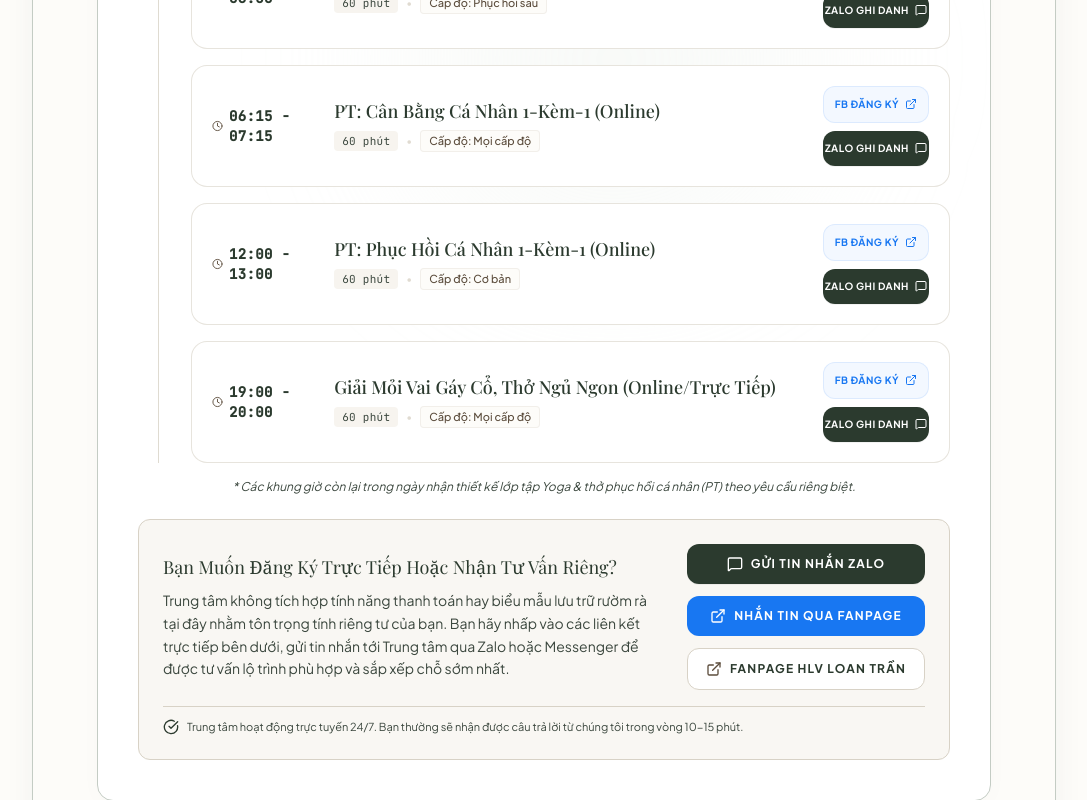
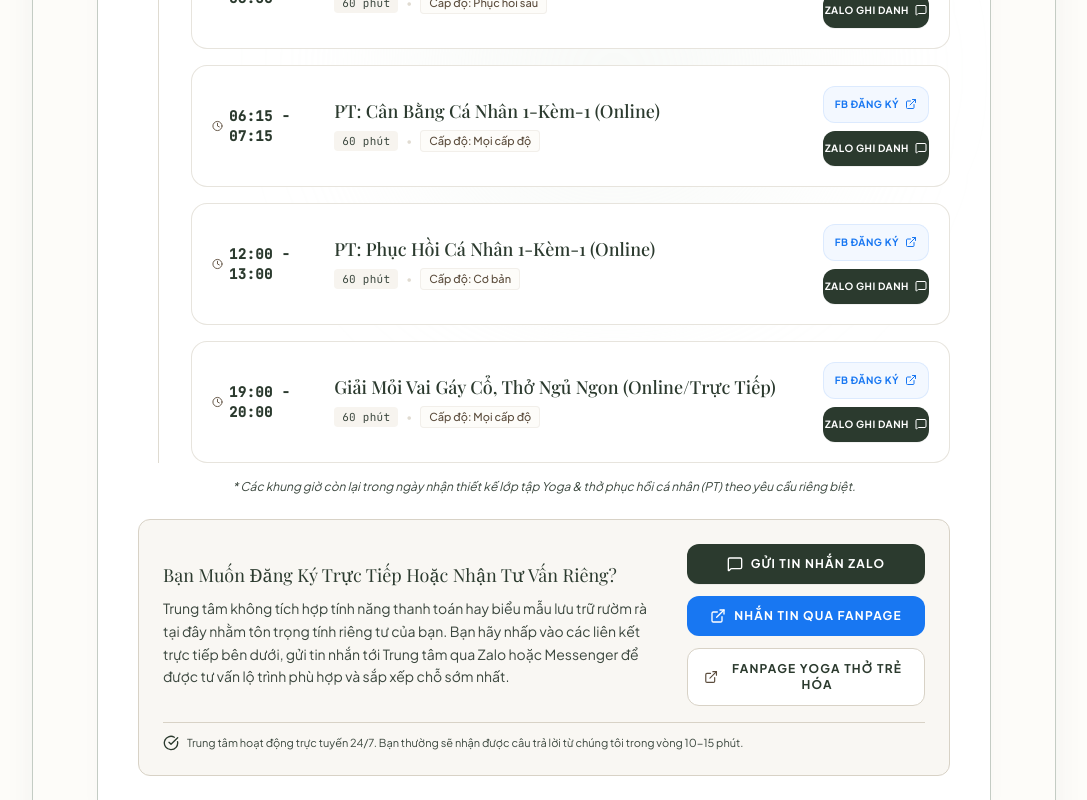
Before and after one commit to namt-fptu/Yoga-Instructor-Portfolio, a React (Vite) app: page / in a window 1280 px wide. Shown: the part 11200-12000 px from the top of the page, without its empty margins (96-1183 px from the left). Built offline with nearby package versions, Linux system fonts and the light colour scheme; a web font is replaced by a local one.

Commit message:
fix: rename HLV Fanpage to Yoga Thở Trẻ Hóa

```diff
--- a/src/App.tsx
+++ b/src/App.tsx
@@ -1121,7 +1121,7 @@ export default function App() {
                 </div>
               </a>
 
-              {/* Fanpage HLV Loan Trần */}
+              {/* Fanpage Yoga Thở Trẻ Hóa */}
               <a
                 href={facebookUrl}
                 target="_blank"
@@ -1132,8 +1132,8 @@ export default function App() {
                   <UserCheck className="w-6 h-6 text-art-green stroke-[2.5]" />
                 </div>
                 <div>
-                  <span className="block text-[10px] uppercase tracking-widest font-extrabold text-art-taupe-dark/80">Fanpage HLV</span>
-                  <span className="block text-base sm:text-lg font-bold font-sans mt-1">Loan Trần</span>
+                  <span className="block text-[10px] uppercase tracking-widest font-extrabold text-art-taupe-dark/80">Trang Facebook</span>
+                  <span className="block text-base sm:text-lg font-bold font-sans mt-1">Yoga Thở Trẻ Hóa</span>
                 </div>
               </a>
 
@@ -1234,7 +1234,7 @@ export default function App() {
                 <li className="flex items-center gap-2">
                   <ExternalLink className="w-3.5 h-3.5 text-art-taupe shrink-0" />
                   <a href={facebookUrl} target="_blank" rel="noreferrer" className="hover:text-art-green hover:underline">
-                    Fanpage HLV Loan Trần
+                    Fanpage Yoga Thở Trẻ Hóa
                   </a>
                 </li>
               </ul>
--- a/src/components/ClassSchedule.tsx
+++ b/src/components/ClassSchedule.tsx
@@ -291,7 +291,7 @@ export default function ClassSchedule() {
               className="w-full bg-white hover:bg-art-cream text-art-green border border-art-divider py-3 px-4 rounded-xl text-xs uppercase tracking-widest font-bold font-sans flex items-center justify-center gap-2 transition-all text-center"
             >
               <ExternalLink className="w-4 h-4 text-art-taupe" />
-              Fanpage HLV Loan Trần
+              Fanpage Yoga Thở Trẻ Hóa
             </a>
           </div>
 
```
